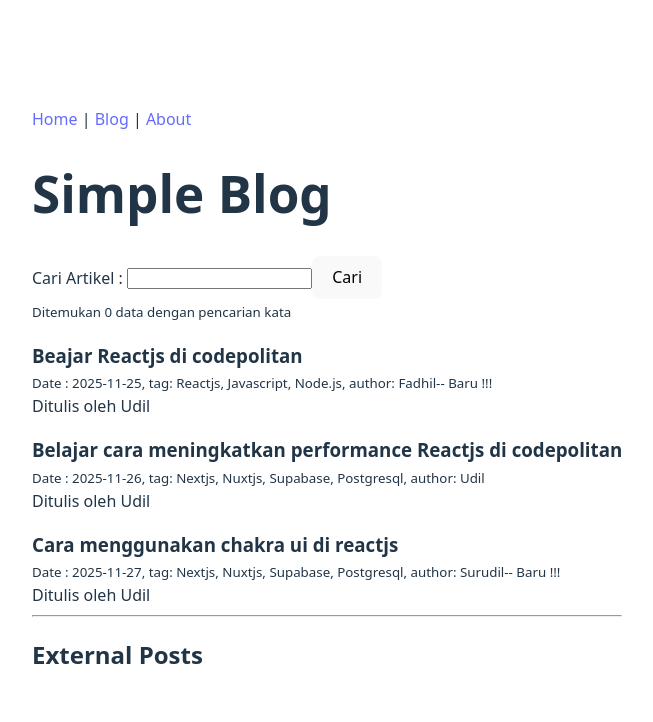
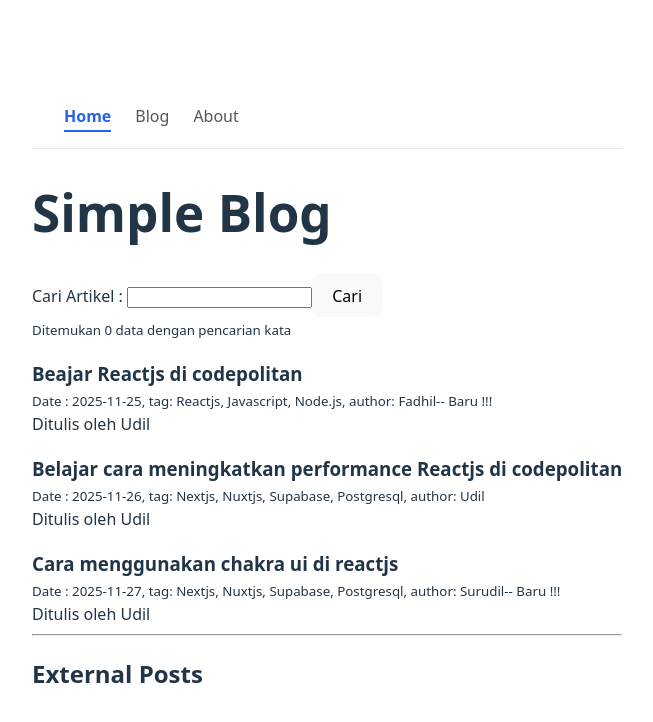
Before and after one commit to keydil/belajar-fundamental-react, a React app: page / in a window 1280 px wide. Shown: the top 722 px of the page, without its empty margins (0-653 px from the left). Built offline with nearby package versions, Linux system fonts and the light colour scheme; the HTML template or start-up script is replaced by a standard one.

Commit message:
menambahkan dynamic style untuk navlink

```diff
--- /dev/null
+++ b/src/layouts/RootLayout.css
@@ -0,0 +1,33 @@
+/* NAVBAR WRAPPER */
+.navbar {
+  display: flex;
+  gap: 1.5rem;
+  padding: 1rem 2rem;
+  /* background: #ffffff; */
+  border-bottom: 1px solid #e5e7eb;
+  position: sticky;
+  top: 0;
+  z-index: 10;
+}
+
+/* LINK NORMAL */
+.navlink {
+  text-decoration: none;
+  font-size: 1rem;
+  color: #555;
+  font-weight: 500;
+  transition: 0.2s ease;
+}
+
+/* HOVER */
+.navlink:hover {
+  color: #000;
+}
+
+/* LINK ACTIVE */
+.navlink.active {
+  color: #2563eb;               /* biru modern */
+  font-weight: 600;
+  border-bottom: 2px solid #2563eb;
+  padding-bottom: 2px;
+}
--- a/src/layouts/RootLayout.jsx
+++ b/src/layouts/RootLayout.jsx
@@ -1,9 +1,32 @@
-import { Link, Outlet } from "react-router-dom";
+import { NavLink, Outlet } from "react-router-dom";
+import "./RootLayout.css";
 
 function RootLayout() {
   return (
     <div>
-      <Link to="/">Home</Link> | <Link to="/blog">Blog</Link> | <Link to="/about"> About</Link> <p />
+      <nav className="navbar">
+        <NavLink
+          to="/"
+          className={({ isActive }) => isActive ? "navlink active" : "navlink"}
+        >
+          Home
+        </NavLink>
+
+        <NavLink
+          to="/blog"
+          className={({ isActive }) => isActive ? "navlink active" : "navlink"}
+        >
+          Blog
+        </NavLink>
+
+        <NavLink
+          to="/about"
+          className={({ isActive }) => isActive ? "navlink active" : "navlink"}
+        >
+          About
+        </NavLink>
+      </nav>
+
       <Outlet />
     </div>
   );
```
